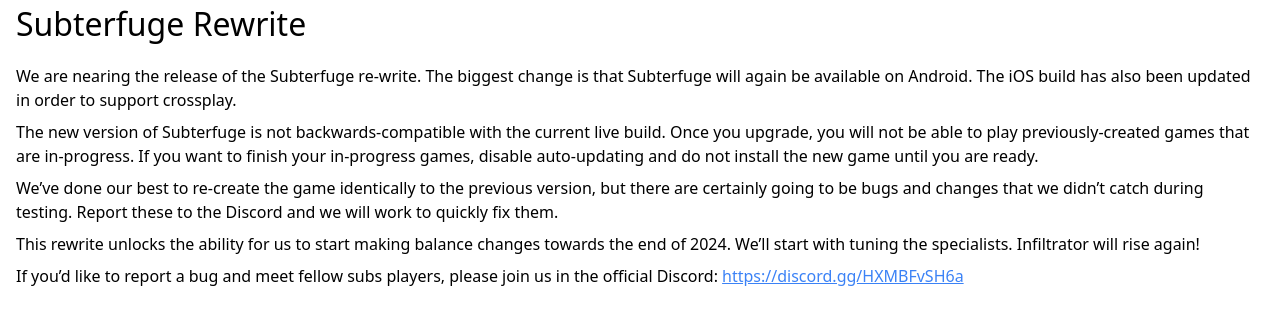
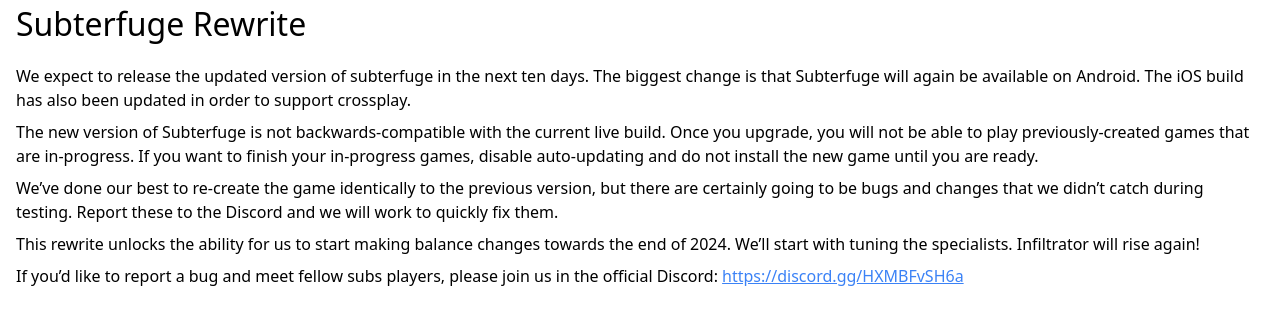
Before and after one commit to gameshovel/gameshovel.github.io, a website built with Vite: page subterfuge-news/upgrade-pre-notice.html in a window 1280 px wide. Built offline with nearby package versions, Linux system fonts and the light colour scheme.

Commit message:
change language

```diff
--- a/subterfuge-news/upgrade-pre-notice.html
+++ b/subterfuge-news/upgrade-pre-notice.html
@@ -8,7 +8,7 @@
   <body>
     <h1>Subterfuge Rewrite</h1>
     <div>
-      We are nearing the release of the Subterfuge re-write. The biggest change is that Subterfuge will again be available on Android. The iOS build has also been updated in order to support crossplay.
+      We expect to release the updated version of subterfuge in the next ten days. The biggest change is that Subterfuge will again be available on Android. The iOS build has also been updated in order to support crossplay.
     </div>
     <div>
       The new version of Subterfuge is not backwards-compatible with the current live build. Once you upgrade, you will not be able to play previously-created games that are in-progress. If you want to finish your in-progress games, disable auto-updating and do not install the new game until you are ready.
```
